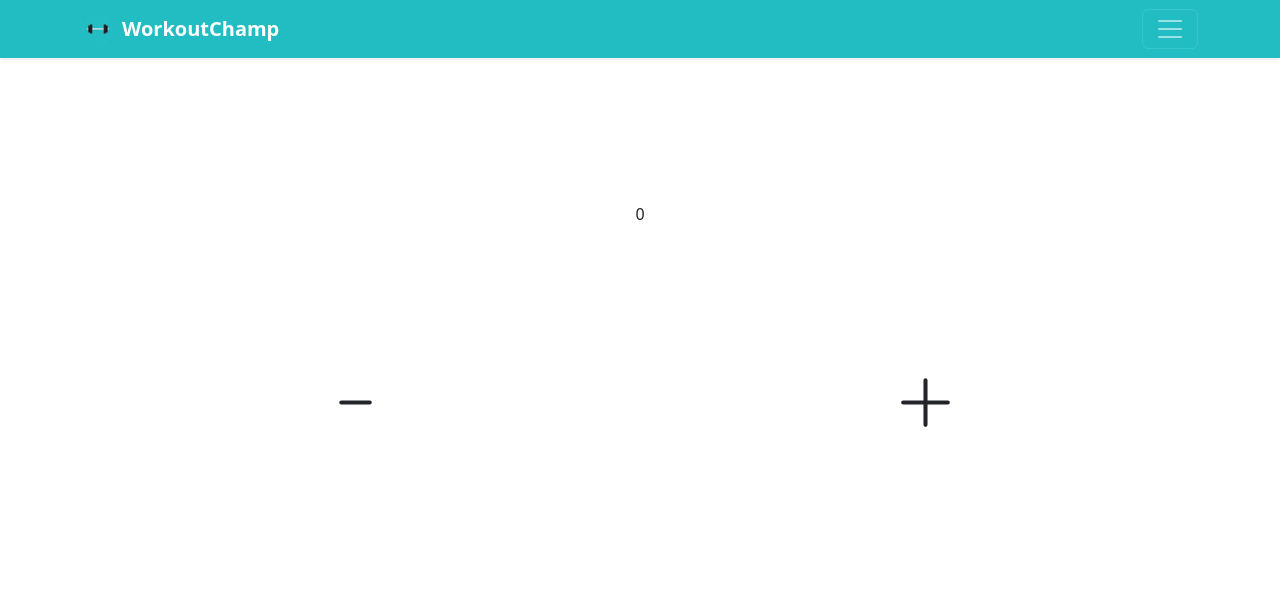
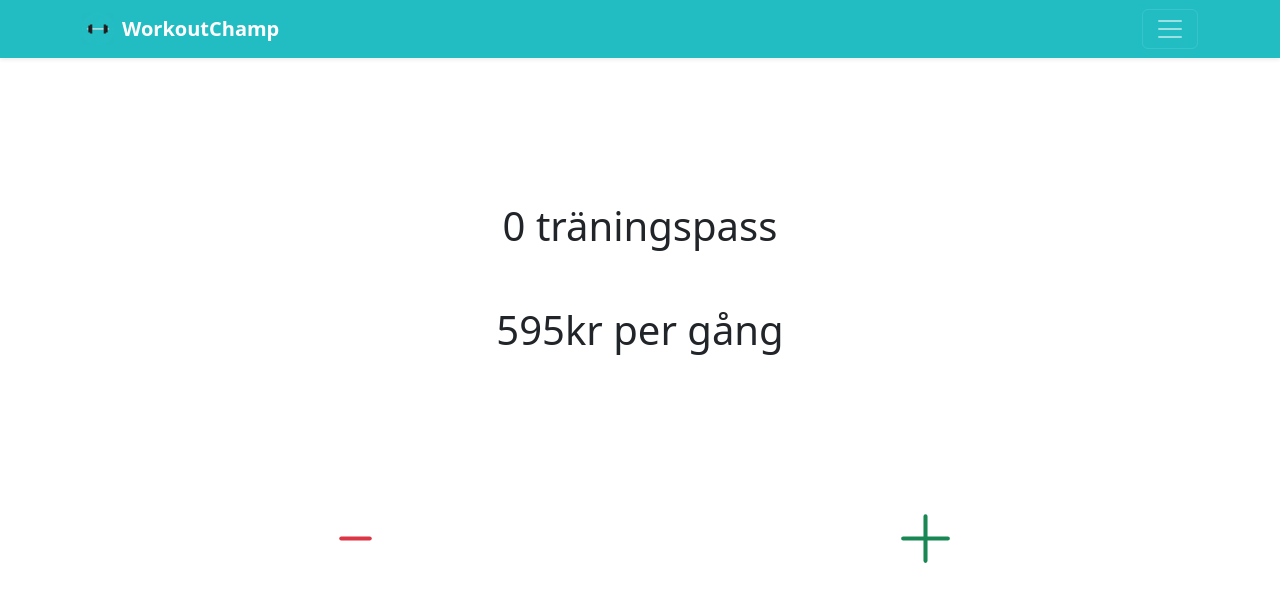
Before and after one commit to Jojjeboy/workoutchamp, an Angular app: page / in a window 1280 px wide. Shown: the top 602 px of the page. Built offline with nearby package versions, Linux system fonts and the light colour scheme.

Commit message:
Deploy of the latest and greatest

```diff
--- a/src/app/app.component.html
+++ b/src/app/app.component.html
@@ -40,19 +40,24 @@
     <div class="row mb-5 mt-5"><div class="col"></div></div>
     <div class="row mb-5 mt-5 text-center">
       <div class="col">
-        {{ nrOfWorkoutsCompleted }}
+        <h1>{{ nrOfWorkoutsCompleted }} träningspass</h1>
+      </div>
+    </div>
+    <div class="row mb-5 mt-5 text-center">
+      <div class="col">
+        <h1>{{ priceOfEachVisit | number: '1.0-2' }}kr per gång</h1>
       </div>
     </div>
     <div class="row mb-5 mt-5"><div class="col"></div></div>
     <div class="row mb-5 mt-5"><div class="col"></div></div>
     <div class="row action-buttons text-center">
       <div class="col">
-        <svg xmlns="http://www.w3.org/2000/svg"  (click)="decrease()"  width="65" height="65" fill="currentColor" class="bi bi-dash" viewBox="0 0 16 16">
+        <svg xmlns="http://www.w3.org/2000/svg"  (click)="decrease()"  width="65" height="65" fill="currentColor" class="bi bi-dash red" viewBox="0 0 16 16">
           <path d="M4 8a.5.5 0 0 1 .5-.5h7a.5.5 0 0 1 0 1h-7A.5.5 0 0 1 4 8z"/>
         </svg>
       </div>
       <div class="col">
-        <svg xmlns="http://www.w3.org/2000/svg"  (click)="increase()" width="65" height="65" fill="currentColor" class="bi bi-plus-lg" viewBox="0 0 16 16">
+        <svg xmlns="http://www.w3.org/2000/svg"  (click)="increase()" width="65" height="65" fill="currentColor" class="bi bi-plus-lg green" viewBox="0 0 16 16">
           <path fill-rule="evenodd" d="M8 2a.5.5 0 0 1 .5.5v5h5a.5.5 0 0 1 0 1h-5v5a.5.5 0 0 1-1 0v-5h-5a.5.5 0 0 1 0-1h5v-5A.5.5 0 0 1 8 2Z"/>
         </svg>
       </div>
--- a/src/app/app.component.scss
+++ b/src/app/app.component.scss
@@ -1,3 +1,11 @@
 .navbar-dark{
     background: #22BDC3;
 }
+
+.green{
+    color: #198754;
+}
+
+.red{
+    color: #dc3545;
+}
--- a/src/app/app.component.ts
+++ b/src/app/app.component.ts
@@ -6,13 +6,15 @@ import { LocalStorageServiceService } from './local-storage-service';
   templateUrl: './app.component.html',
   styleUrls: ['./app.component.scss']
 })
+
 export class AppComponent implements OnInit{
-  public priceOfWorkoutSubscription:number = 2995;
-  public priceOfWorkoutCard:number = 100;
+  private priceOfWorkoutSubscription:number = 2995;
+  private priceOfWorkoutCard:number = 100;
+  private healthCareAllowance:number = 2500;
   public nrOfWorkoutsCompleted: number = 0;
-  constructor(private localStorageService: LocalStorageServiceService){
+  public priceOfEachVisit: number = this.priceOfWorkoutSubscription + this.priceOfWorkoutCard - this.healthCareAllowance;
 
-  }
+  constructor(private localStorageService: LocalStorageServiceService){}
 
   ngOnInit(){
     this.getCount();
@@ -20,19 +22,27 @@ export class AppComponent implements OnInit{
 
   public getCount() {
     this.nrOfWorkoutsCompleted = this.localStorageService.getCounter();
+    this.recalculatePrice();
   }
 
   public increase(){
     this.nrOfWorkoutsCompleted += 1;
     this.localStorageService.increase();
+    this.recalculatePrice();
   }
 
   public decrease(){
     if(this.nrOfWorkoutsCompleted > 0){
       this.nrOfWorkoutsCompleted -= 1;
       this.localStorageService.decrease();
+      this.recalculatePrice();
     }
   }
 
+  private recalculatePrice(){
+    if(this.nrOfWorkoutsCompleted > 0){
+      this.priceOfEachVisit = (this.priceOfWorkoutSubscription + this.priceOfWorkoutCard - this.healthCareAllowance) / this.nrOfWorkoutsCompleted
+    }
+  }
 
 }
```
Also changed, not shown: 3 other files (tests, documents, lock files or other folders).
